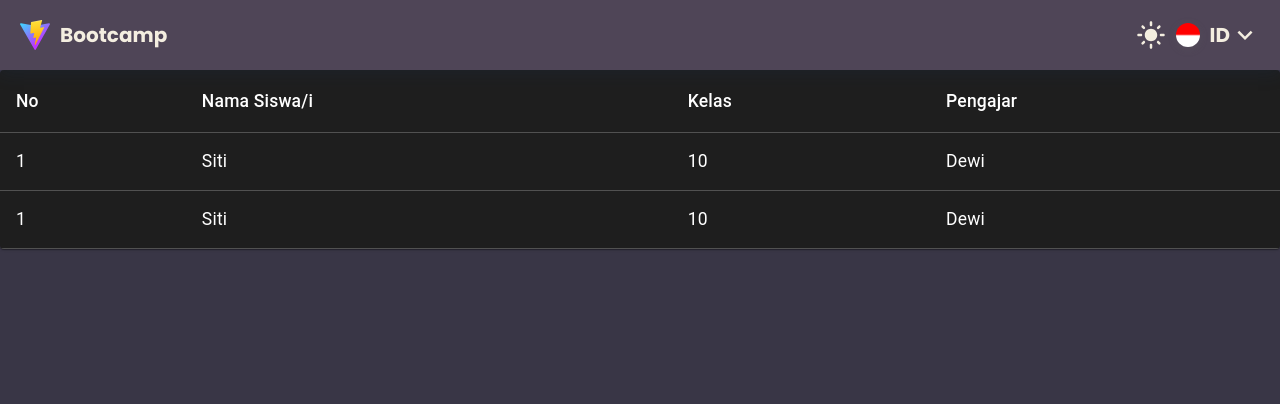
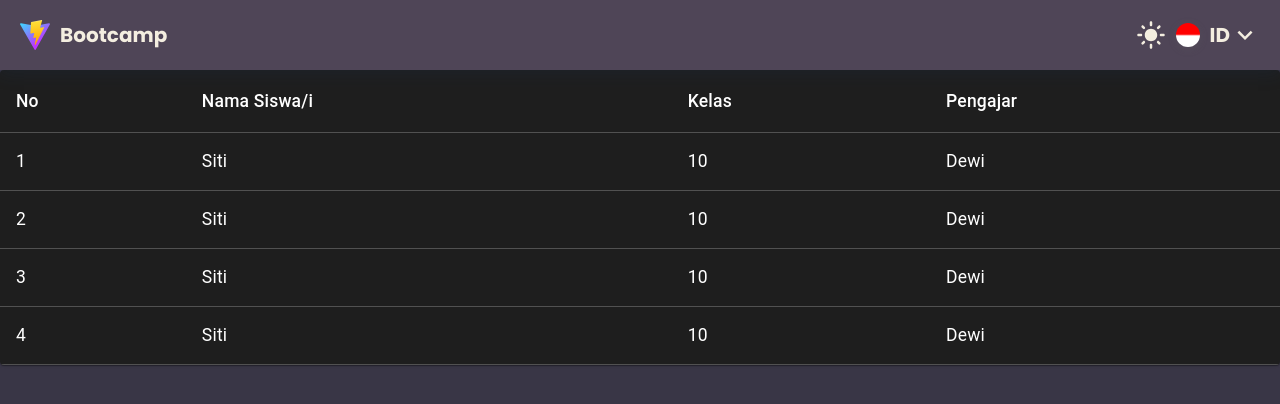
Before and after one commit to Raihan162/group-project-2, a React (Vite) app: page / in a window 1280 px wide. Shown: the top 404 px of the page. Built offline with nearby package versions, Linux system fonts and the light colour scheme; data requests are answered from the project's data file.

Commit message:
Get All Student Updated

```diff
--- a/config/development.js
+++ b/config/development.js
@@ -1,3 +1,3 @@
 export default {
-  API_HOST: 'http://localhost:3000/',
+  API_HOST: 'http://localhost:5000/',
 };
--- a/src/components/AllStudent/index.jsx
+++ b/src/components/AllStudent/index.jsx
@@ -10,7 +10,7 @@ import Paper from '@mui/material/Paper';
 import classes from './style.module.scss'
 import { FormattedMessage } from 'react-intl';
 
-export default function AllStudent() {
+export default function AllStudent({ dataStudents }) {
     return (
         <TableContainer component={Paper}>
             <Table sx={{ minWidth: 650 }} aria-label="simple table">
@@ -31,32 +31,18 @@ export default function AllStudent() {
                     </TableRow>
                 </TableHead>
                 <TableBody>
-                    <TableRow>
-                        <TableCell>1</TableCell>
-                        <TableCell>Siti</TableCell>
-                        <TableCell>10</TableCell>
-                        <TableCell>Dewi</TableCell>
-                    </TableRow>
-                    <TableRow>
-                        <TableCell>1</TableCell>
-                        <TableCell>Siti</TableCell>
-                        <TableCell>10</TableCell>
-                        <TableCell>Dewi</TableCell>
-                    </TableRow>
-                    {/* {rows.map((row) => (
-                        <TableRow
-                            key={row.name}
-                            sx={{ '&:last-child td, &:last-child th': { border: 0 } }}
-                        >
-                            <TableCell component="th" scope="row">
-                                {row.name}
-                            </TableCell>
-                            <TableCell align="right">{row.calories}</TableCell>
-                            <TableCell align="right">{row.fat}</TableCell>
-                            <TableCell align="right">{row.carbs}</TableCell>
-                            <TableCell align="right">{row.protein}</TableCell>
-                        </TableRow>
-                    ))} */}
+                    {
+                        dataStudents?.map((data, index) => {
+                            return (
+                                <TableRow>
+                                    <TableCell>{data?.id}</TableCell>
+                                    <TableCell>Siti</TableCell>
+                                    <TableCell>10</TableCell>
+                                    <TableCell>Dewi</TableCell>
+                                </TableRow>
+                            )
+                        })
+                    }
                 </TableBody>
             </Table>
         </TableContainer>
--- a/src/pages/Home/actions.js
+++ b/src/pages/Home/actions.js
@@ -3,3 +3,8 @@ import { GET_ALL_STUDENT, SET_ALL_STUDENT } from "./constants";
 export const getAllStudent = () => ({
     type: GET_ALL_STUDENT
 })
+
+export const setAllStudendt = (data) => ({
+    type: SET_ALL_STUDENT,
+    data
+})
--- a/src/pages/Home/index.jsx
+++ b/src/pages/Home/index.jsx
@@ -1,24 +1,34 @@
 import { useEffect } from 'react';
-import { useDispatch } from 'react-redux';
+import { connect, useDispatch } from 'react-redux';
 import { FormattedMessage } from 'react-intl';
+import PropTypes from 'prop-types'
 
 import AllStudent from '@components/AllStudent';
 import { getAllStudent } from './actions';
+import { createStructuredSelector } from 'reselect';
+import { selectStudent } from './selectors';
 
-const Home = () => {
+const Home = ({ students }) => {
+
   const dispatch = useDispatch();
 
   useEffect(() => {
-    // dispatch(ping());
     dispatch(getAllStudent())
   }, [dispatch]);
 
   return (
     <div>
-      <AllStudent />
-      {/* <FormattedMessage id="app_greeting" /> */}
+      <AllStudent dataStudents={students} />
     </div>
   );
 };
 
-export default Home;
+Home.PropTypes = {
+  students: PropTypes.array
+}
+
+const mapStateToProps = createStructuredSelector({
+  students: selectStudent
+})
+
+export default connect(mapStateToProps)(Home);
--- a/src/pages/Home/reducer.js
+++ b/src/pages/Home/reducer.js
@@ -14,6 +14,9 @@ const homeReducer = (state = initialState, action) =>
             case GET_ALL_STUDENT:
                 draft.students = action.students
                 break;
+            case SET_ALL_STUDENT:
+                draft.students = action.data
+                break
             default:
                 break;
         }
--- a/src/pages/Home/saga.js
+++ b/src/pages/Home/saga.js
@@ -2,12 +2,14 @@ import { setLoading } from "@containers/App/actions";
 import { call, put, takeLatest } from "redux-saga/effects";
 import { GET_ALL_STUDENT } from "./constants";
 import { getStudents } from "@domain/api";
+import { setAllStudendt } from "./actions";
 
 function* getAllStudentSaga() {
     yield put(setLoading(true))
     try {
         const response = yield call(getStudents)
         console.log(response)
+        yield put(setAllStudendt(response))
     } catch (error) {
         console.log(error)
     }
--- a/src/pages/Home/selectors.js
+++ b/src/pages/Home/selectors.js
@@ -0,0 +1,9 @@
+import { createSelector } from "reselect";
+import { initialState } from "./reducer";
+
+const selectHomeState = (state) => {
+    // console.log(state.home)
+    return state.home || initialState
+}
+
+export const selectStudent = createSelector(selectHomeState, (state) => state.students)
```
